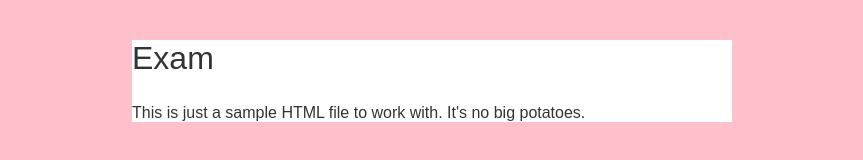
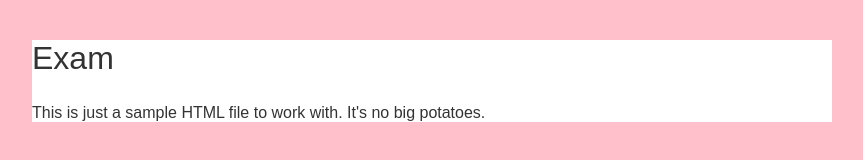
Before and after one commit to telliskivi/cse-exam, a plain HTML site: page index.html in a window 1280 px wide. Shown: the whole page, without its empty margins (208-1071 px from the left). Drawn offline with Linux system fonts and the light colour scheme.

Commit message:
Made section wider

```diff
--- a/style.css
+++ b/style.css
@@ -6,7 +6,7 @@ body {
 
 section {
     margin: 40px auto;
-    width: 600px;
+    width: 800px;
 }
 
 h1 {
```
